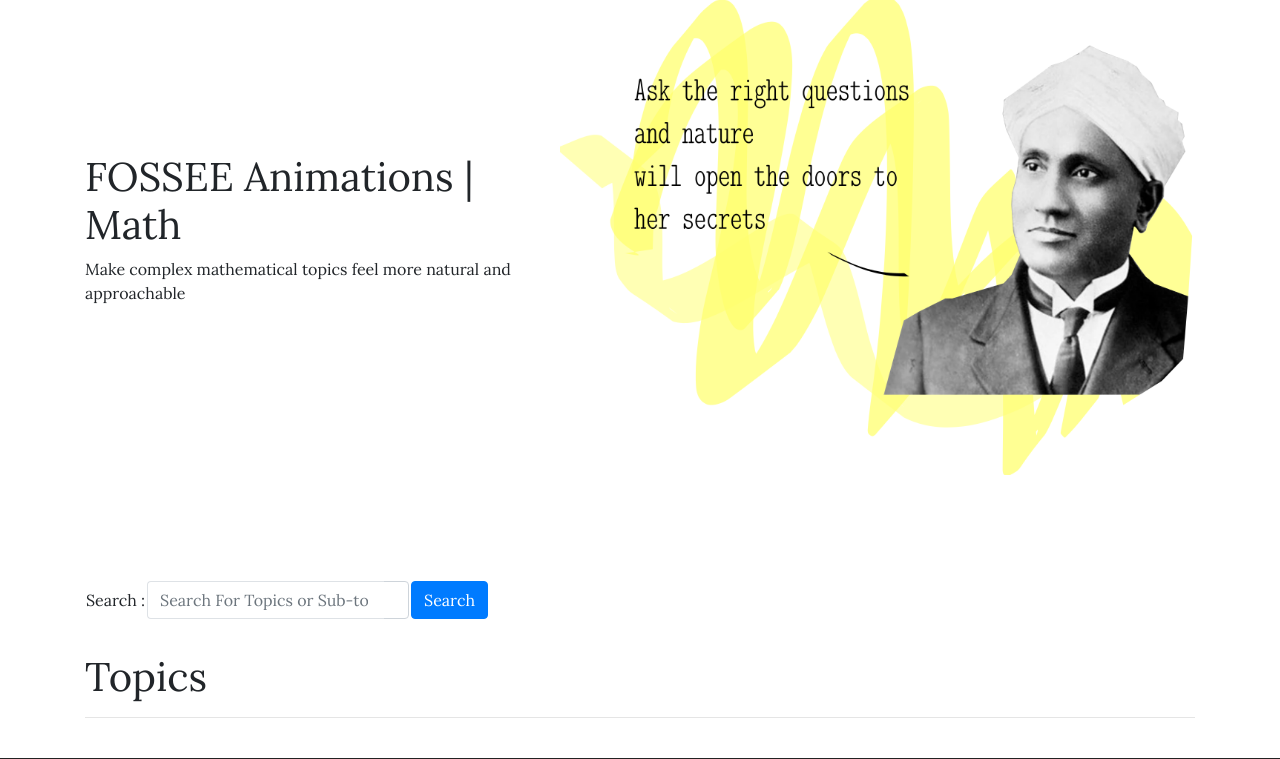
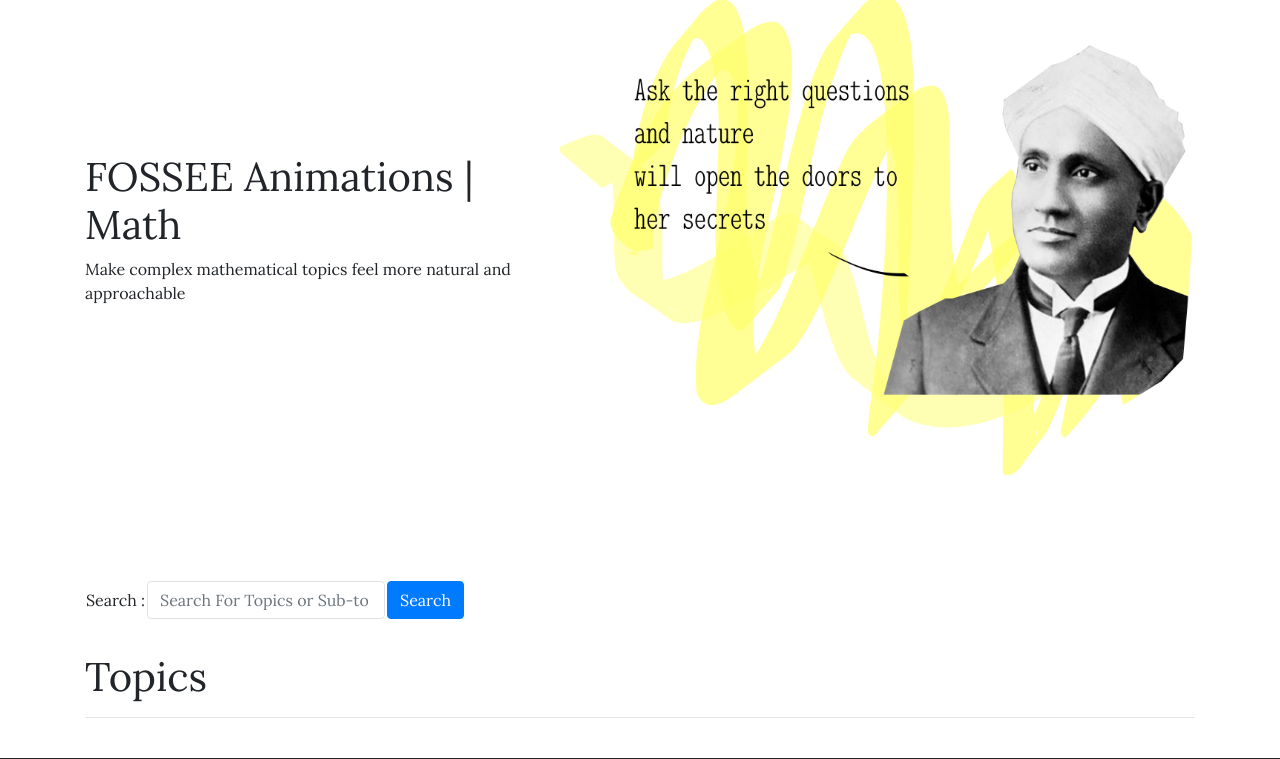
Before and after one commit to purusharths/django_math.animations, a Django app: page / in a window 1280 px wide. Shown: the part 161-920 px from the top of the page. Run offline with Django 3.2, Linux system fonts and the light colour scheme; data that the repository does not hold is empty; some libraries are stand-ins or nearby versions.

Commit message:
search bar fix

```diff
--- a/templates/fossee_math_pages/index.html
+++ b/templates/fossee_math_pages/index.html
@@ -21,21 +21,14 @@
     <hr>
     <div class="container" id="topics">
         <div>
-            <form method="GET" action="." >
+            <form method="GET" action=".">
                 <table>
                     <tr>
                         <td> Search :</td>
                         <td>
-                            <div class="input-group">
-                                <input class="form-control py-2 border-right-0 border" type="search"
-                                       name="title_contains"
-                                       placeholder="Search For Topics or Sub-topics"/>
-                                <span class="input-group-append">
-                            <div class="input-group-text bg-transparent">
-                                <i class="fa fa-search"></i>
-                            </div>
-                        </span>
-                            </div>
+                            <input class="form-control py-2 border" type="search"
+                                   name="title_contains"
+                                   placeholder="Search For Topics or Sub-topics"/>
                         </td>
                         <td>
                             <button type="submit" class="btn btn-primary">Search</button>
```
Also changed, not shown: templates/fossee_math_pages/home_search_results.html (+3 -11 lines).
